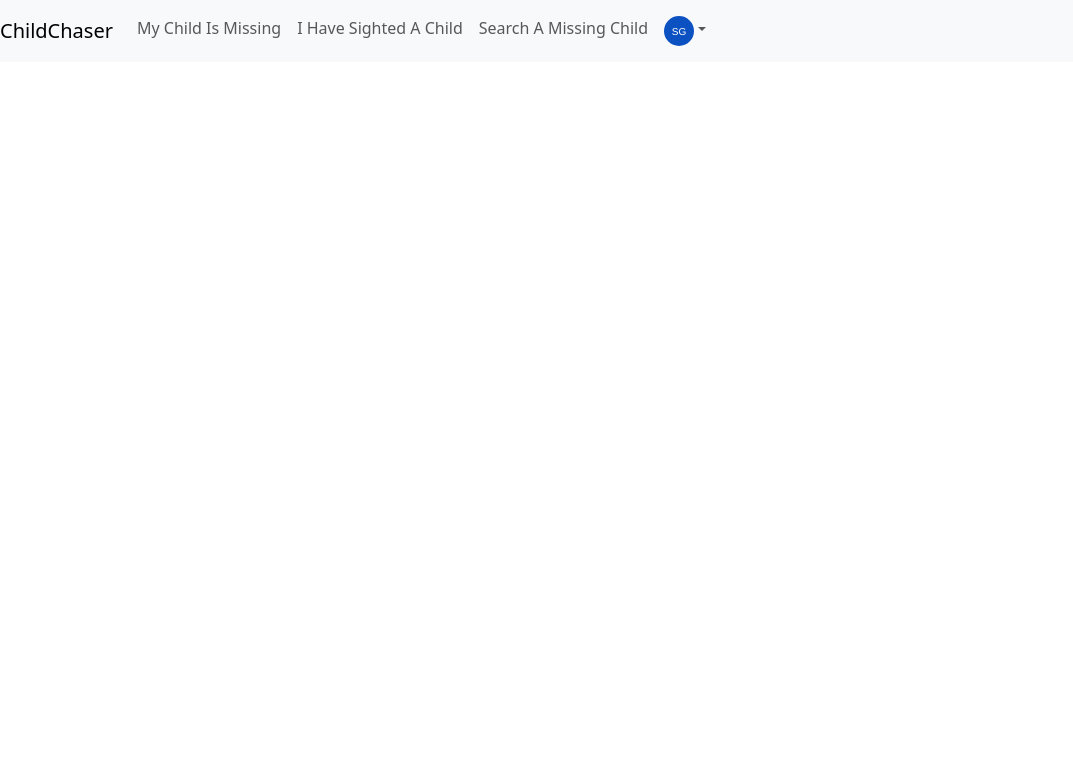
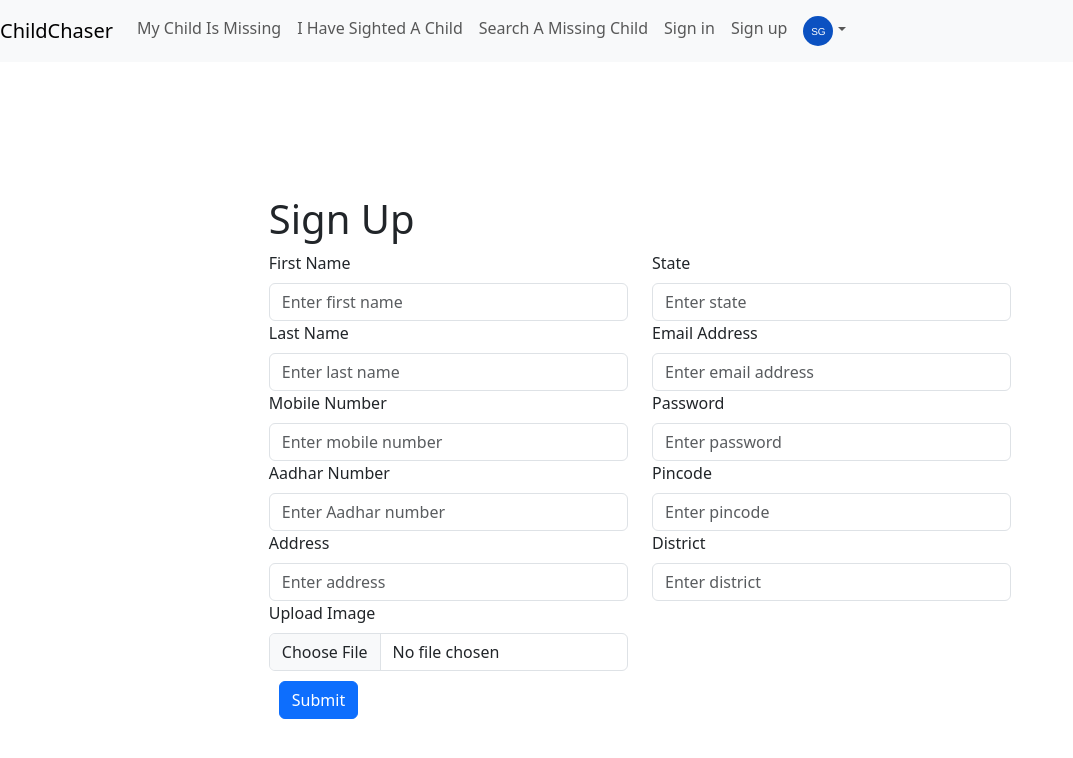
Before and after one commit to sandeepsandy62/MissingChildIdentification, a React (Create React App) app in the folder client/: page /signup in a window 1280 px wide. Shown: the top 758 px of the page, without its empty margins (0-1073 px from the left). Built offline with nearby package versions, Linux system fonts and the light colour scheme.

Commit message:
UI Bugs Fixed

```diff
--- a/client/src/components/Home.js
+++ b/client/src/components/Home.js
@@ -6,6 +6,8 @@ import Dashboard from './Dashboard';
 import Logout from './Logout';
 import EditProfile from './EditProfile';
 import Account from './Account';
+import SignIn from './Signin';
+import SignUp from './Signup';
 import { Navbar, Nav, NavDropdown } from 'react-bootstrap';
 import {
   BrowserRouter as Router,
@@ -33,6 +35,12 @@ function Home() {
               <Nav.Item>
                 <Link to="/searchmissingchild" className="nav-link">Search A Missing Child</Link>
               </Nav.Item>
+              <Nav.Item>
+                <Link to="/signin" className="nav-link">Sign in</Link>
+              </Nav.Item>
+              <Nav.Item>
+                <Link to="/signup" className="nav-link">Sign up</Link>
+              </Nav.Item>
               <NavDropdown title={<Avatar name="Sandeep Gogarla" size={30} round />} id="basic-nav-dropdown">
                 <NavDropdown.Item href="/dashboard">Dashboard</NavDropdown.Item>
                 <NavDropdown.Divider />
@@ -54,6 +62,8 @@ function Home() {
           <Route exact path="/myaccount" element={<Account />} />
           <Route exact path="/editprofile" element={<EditProfile />} />
           <Route exact path="/logout" element={<Logout />} />
+          <Route exact path="/signin" element={<SignIn />} />
+          <Route exact path="/signup" element={<SignUp />} />
         </Routes>
       </div>
     </Router>
--- a/client/src/components/Signin.js
+++ b/client/src/components/Signin.js
@@ -1,32 +1,8 @@
-import * as React from 'react';
-import Avatar from '@mui/material/Avatar';
-import Button from '@mui/material/Button';
-import CssBaseline from '@mui/material/CssBaseline';
-import TextField from '@mui/material/TextField';
-import Link from '@mui/material/Link';
-import Grid from '@mui/material/Grid';
-import Box from '@mui/material/Box';
-import LockOutlinedIcon from '@mui/icons-material/LockOutlined';
-import Typography from '@mui/material/Typography';
-import Container from '@mui/material/Container';
-import { createTheme, ThemeProvider } from '@mui/material/styles';
+import React from 'react';
+import { Container, Form, Button, Row, Col } from 'react-bootstrap';
 
-function Copyright(props) {
-  return (
-    <Typography variant="body2" color="text.secondary" align="center" {...props}>
-      {'Copyright © '}
-      <Link color="inherit" href="https://mui.com/">
-        childchaser
-      </Link>{' '}
-      {new Date().getFullYear()}
-      {'.'}
-    </Typography>
-  );
-}
+function Signin() {
 
-const theme = createTheme();
-
-export default function SignIn() {
   const handleSubmit = (event) => {
     event.preventDefault();
     const data = new FormData(event.currentTarget);
@@ -36,69 +12,40 @@ export default function SignIn() {
     });
   };
 
+
+
+const handleSignUp = () => {
+
+}
+
+
   return (
-    <ThemeProvider theme={theme}>
-      <Container component="main" maxWidth="xs">
-        <CssBaseline />
-        <Box
-          sx={{
-            marginTop: 8,
-            display: 'flex',
-            flexDirection: 'column',
-            alignItems: 'center',
-          }}
-        >
-          <Avatar sx={{ m: 1, bgcolor: 'secondary.main' }}>
-            <LockOutlinedIcon />
-          </Avatar>
-          <Typography component="h1" variant="h5">
-            Sign in
-          </Typography>
-          <Box component="form" onSubmit={handleSubmit} noValidate sx={{ mt: 1 }}>
-            <TextField
-              margin="normal"
-              required
-              fullWidth
-              id="email"
-              label="Email Address"
-              name="email"
-              autoComplete="email"
-              autoFocus
-            />
-            <TextField
-              margin="normal"
-              required
-              fullWidth
-              name="password"
-              label="Password"
-              type="password"
-              id="password"
-              autoComplete="current-password"
-            />
-            <Button
-              type="submit"
-              fullWidth
-              variant="contained"
-              sx={{ mt: 3, mb: 2 }}
-            >
-              Sign In
+    <Container className="my-5">
+      <Row className="justify-content-md-center">
+        <Col xs={12} md={6}>
+          <h1 className="text-center mb-4">Sign in</h1>
+          <Form onSubmit={handleSubmit}>
+            <Form.Group controlId="email">
+              <Form.Label>Email address</Form.Label>
+              <Form.Control type="email" placeholder="Enter email" required />
+            </Form.Group>
+
+            <Form.Group controlId="password">
+              <Form.Label>Password</Form.Label>
+              <Form.Control type="password" placeholder="Password" required />
+            </Form.Group>
+
+            <Button variant="primary" type="submit" className="w-100 mb-3">
+              Sign in
             </Button>
-            <Grid container>
-              <Grid item xs>
-                <Link href="#" variant="body2">
-                  Forgot password?
-                </Link>
-              </Grid>
-              <Grid item>
-                <Link href="#" variant="body2">
-                  {"Don't have an account? Sign Up"}
-                </Link>
-              </Grid>
-            </Grid>
-          </Box>
-        </Box>
-        <Copyright sx={{ mt: 8, mb: 4 }} />
-      </Container>
-    </ThemeProvider>
+
+            <div className="text-center">
+              <Button variant="link" onClick={handleSignUp}>Don't have an account? Sign up</Button>
+            </div>
+          </Form>
+        </Col>
+      </Row>
+    </Container>
   );
 }
+export default Signin;
--- a/client/src/components/Signup.js
+++ b/client/src/components/Signup.js
@@ -1,206 +1,174 @@
-import * as React from "react";
-import Avatar from "@mui/material/Avatar";
-import Button from "@mui/material/Button";
-import CssBaseline from "@mui/material/CssBaseline";
-import TextField from "@mui/material/TextField";
-import Link from "@mui/material/Link";
-import Grid from "@mui/material/Grid";
-import Box from "@mui/material/Box";
-import LockOutlinedIcon from "@mui/icons-material/LockOutlined";
-import Typography from "@mui/material/Typography";
-import Container from "@mui/material/Container";
-import { createTheme, ThemeProvider } from "@mui/material/styles";
+import { useState } from "react";
+import { Form, Button, Container } from "react-bootstrap";
+import Row from "react-bootstrap/Row";
+import Col from "react-bootstrap/Col";
+import "./styles/SignUp.css";
 
-function Copyright(props) {
-  return (
-    <Typography
-      variant="body2"
-      color="text.secondary"
-      align="center"
-      {...props}
-    >
-      {"Copyright © "}
-      <Link color="inherit" href="https://mui.com/">
-        childchaser
-      </Link>{" "}
-      {new Date().getFullYear()}
-      {"."}
-    </Typography>
-  );
-}
+const Signup = () => {
+  const [firstName, setFirstName] = useState("");
+  const [lastName, setLastName] = useState("");
+  const [mobileNumber, setMobileNumber] = useState("");
+  const [aadharNumber, setAadharNumber] = useState("");
+  const [address, setAddress] = useState("");
+  const [image, setImage] = useState(null);
+  const [state, setState] = useState("");
+  const [email, setEmail] = useState("");
+  const [password, setPassword] = useState("");
+  const [pincode, setPincode] = useState("");
+  const [district, setDistrict] = useState("");
 
-const theme = createTheme();
+  const handleImageUpload = (event) => {
+    const file = event.target.files[0];
+    setImage(file);
+  };
 
-export default function SignUp() {
   const handleSubmit = (event) => {
     event.preventDefault();
-    const data = new FormData(event.currentTarget);
-    console.log({
-      email: data.get("email"),
-      password: data.get("password"),
-    });
+    const formData = new FormData();
+    formData.append("firstName", firstName);
+    formData.append("lastName", lastName);
+    formData.append("mobileNumber", mobileNumber);
+    formData.append("aadharNumber", aadharNumber);
+    formData.append("address", address);
+    formData.append("state", state);
+    formData.append("email", email);
+    formData.append("password", password);
+    formData.append("pincode", pincode);
+    formData.append("district", district);
+    formData.append("image", image);
+
+    const data = {};
+    for (let [key, value] of formData.entries()) {
+      data[key] = value;
+    }
+    console.log(data);
   };
 
-  return (
-    <ThemeProvider theme={theme}>
-      <Container component="main" maxWidth="xs">
-        <CssBaseline />
-        <Box
-          sx={{
-            marginTop: 8,
-            display: "flex",
-            flexDirection: "column",
-            alignItems: "center",
-          }}
-        >
-          <Avatar sx={{ m: 1, bgcolor: "secondary.main" }}>
-            <LockOutlinedIcon />
-          </Avatar>
-          <Typography component="h1" variant="h5">
-            Sign up
-          </Typography>
-          <Box
-            component="form"
-            noValidate
-            onSubmit={handleSubmit}
-            sx={{ mt: 3 }}
-          >
-            <Grid container spacing={2}>
-
-              {/* first name */}
-              <Grid item xs={12} sm={6}>
-                <TextField
-                  autoComplete="given-name"
-                  name="firstName"
-                  required
-                  fullWidth
-                  id="firstName"
-                  label="First Name"
-                  autoFocus
-                />
-              </Grid>
-
-              {/* Last name */}
-              <Grid item xs={12} sm={6}>
-                <TextField
-                  required
-                  fullWidth
-                  id="lastName"
-                  label="Last Name"
-                  name="lastName"
-                  autoComplete="family-name"
-                />
-              </Grid>
-
-              {/* Mobile Number */}
-              <Grid item xs={12}>
-                <TextField
-                  required
-                  fullWidth
-                  id="mobileNumber"
-                  label="Mobile Number"
-                  name="mobileNumber"
-                />
-              </Grid>
-
-              {/* Email ID */}
-              <Grid item xs={12}>
-                <TextField
-                  required
-                  fullWidth
-                  id="email"
-                  label="Email Id"
-                  name="email"
-                  autoComplete="email"
-                />
-              </Grid>
-
-              {/* Address */}
-              <Grid item xs={12}>
-                <TextField
-                  required
-                  fullWidth
-                  id="address"
-                  label="Address"
-                  name="address"
-                />
-              </Grid>
-
-              {/* State */}
-              <Grid item xs={12}>
-                <TextField
-                  required
-                  fullWidth
-                  id="state"
-                  label="state"
-                  name="state"
-                />
-              </Grid>
-
-              {/* Aadhaar Number */}
-              <Grid item xs={12}>
-                <TextField
-                  required
-                  fullWidth
-                  id="aadhaarNumber"
-                  label="Aadhaar Number"
-                  name="aadhaarNumber"
-                />
-              </Grid>
-
-              {/* Photo ID */}
-              <Grid item xs={12} >
-                <TextField
-                  required
-                  fullWidth
-                  id="photoId"
-                  label="Photo ID"
-                  name="photoId"
-
-                />
-                <Button
-                variant="contained"
-                component="label"
-                style={{display:"block",margin:"3px"}}>
-                  Upload Photo
-                  <input type="file" hidden />
-                </Button>
-              </Grid>
-
-              {/* Password */}
-              <Grid item xs={12}>
-                <TextField
-                  required
-                  fullWidth
-                  name="password"
-                  label="Password"
-                  type="password"
-                  id="password"
-                  autoComplete="new-password"
-                />
-              </Grid>
 
 
-            </Grid>
-            <Button
-              type="sign up"
-              fullWidth
-              variant="contained"
-              sx={{ mt: 3, mb: 2 }}
-            >
-              Sign Up
-            </Button>
-            <Grid container justifyContent="flex-end">
-              <Grid item>
-                <Link href="#" variant="body2">
-                  Already have an account? Sign in
-                </Link>
-              </Grid>
-            </Grid>
-          </Box>
-        </Box>
-        <Copyright sx={{ mt: 5 }} />
-      </Container>
-    </ThemeProvider>
+  return (
+    <div className="signup-container">
+      <Form onSubmit={handleSubmit}>
+        <h1>Sign Up</h1>
+        <Row className="justify-content-center">
+          <Col md={6}>
+            <Form.Group controlId="formFirstName">
+              <Form.Label>First Name</Form.Label>
+              <Form.Control
+                type="text"
+                placeholder="Enter first name"
+                value={firstName}
+                onChange={(event) => setFirstName(event.target.value)}
+              />
+            </Form.Group>
+
+            <Form.Group controlId="formLastName">
+              <Form.Label>Last Name</Form.Label>
+              <Form.Control
+                type="text"
+                placeholder="Enter last name"
+                value={lastName}
+                onChange={(event) => setLastName(event.target.value)}
+              />
+            </Form.Group>
+
+            <Form.Group controlId="formMobileNumber">
+              <Form.Label>Mobile Number</Form.Label>
+              <Form.Control
+                type="text"
+                placeholder="Enter mobile number"
+                value={mobileNumber}
+                onChange={(event) => setMobileNumber(event.target.value)}
+              />
+            </Form.Group>
+
+            <Form.Group controlId="formAadharNumber">
+              <Form.Label>Aadhar Number</Form.Label>
+              <Form.Control
+                type="text"
+                placeholder="Enter Aadhar number"
+                value={aadharNumber}
+                onChange={(event) => setAadharNumber(event.target.value)}
+              />
+            </Form.Group>
+
+            <Form.Group controlId="formAddress">
+              <Form.Label>Address</Form.Label>
+              <Form.Control
+                type="text"
+                placeholder="Enter address"
+                value={address}
+                onChange={(event) => setAddress(event.target.value)}
+              />
+            </Form.Group>
+
+            <Form.Group controlId="formImage">
+              <Form.Label>Upload Image</Form.Label>
+              <Form.Control type="file" onChange={handleImageUpload} />
+            </Form.Group>
+          </Col>
+          <Col md={6}>
+            <Form.Group controlId="formState">
+              <Form.Label>State</Form.Label>
+              <Form.Control
+                type="text"
+                placeholder="Enter state"
+                value={state}
+                onChange={(event) => setState(event.target.value)}
+              />
+            </Form.Group>
+
+            <Form.Group controlId="formEmail">
+              <Form.Label>Email Address</Form.Label>
+              <Form.Control
+                type="email"
+                placeholder="Enter email address"
+                value={email}
+                onChange={(event) => setEmail(event.target.value)}
+              />
+            </Form.Group>
+
+            <Form.Group controlId="formPassword">
+              <Form.Label>Password</Form.Label>
+              <Form.Control
+                type="password"
+                placeholder="Enter password"
+                value={password}
+                onChange={(event) => setPassword(event.target.value)}
+              />
+            </Form.Group>
+
+            <Form.Group controlId="formPincode">
+              <Form.Label>Pincode</Form.Label>
+              <Form.Control
+                type="text"
+                placeholder="Enter pincode"
+                value={pincode}
+                onChange={(event) => setPincode(event.target.value)}
+              />
+            </Form.Group>
+            <Form.Group controlId="formDistrict">
+              <Form.Label>District</Form.Label>
+              <Form.Control
+                type="text"
+                placeholder="Enter district"
+                value={district}
+                onChange={(event) => setDistrict(event.target.value)}
+              />
+            </Form.Group>
+          </Col>
+
+          <Col md={12}>
+            <Form.Group controlId="formSubmit">
+              <Button variant="primary" type="submit" style={{"margin":"10px"}}>
+                Submit
+              </Button>
+            </Form.Group>
+          </Col>
+        </Row>
+      </Form>
+    </div>
   );
-}
+};
+
+export default Signup;
--- /dev/null
+++ b/client/src/components/styles/SignUp.css
@@ -0,0 +1,6 @@
+.signup-container {
+    display: flex;
+    justify-content: center;
+    align-items: center;
+    height: 100vh;
+  }
```
